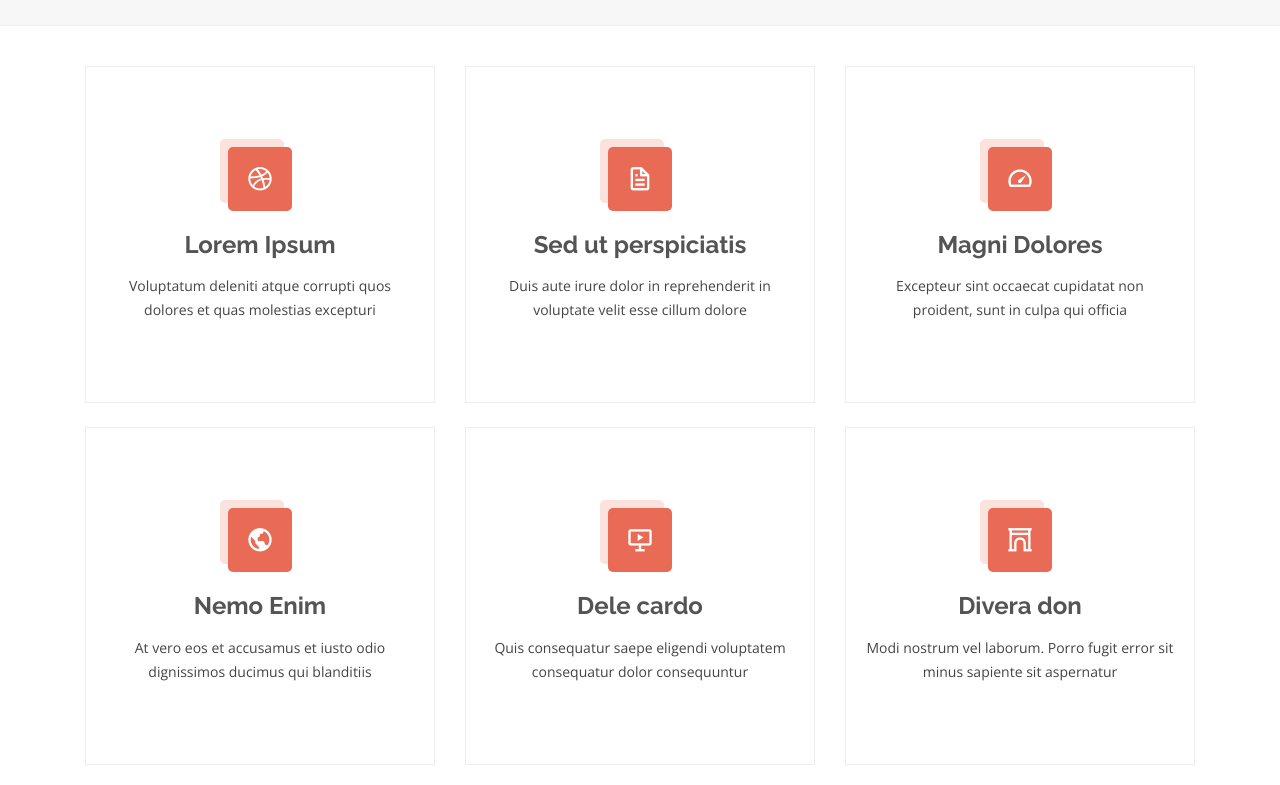
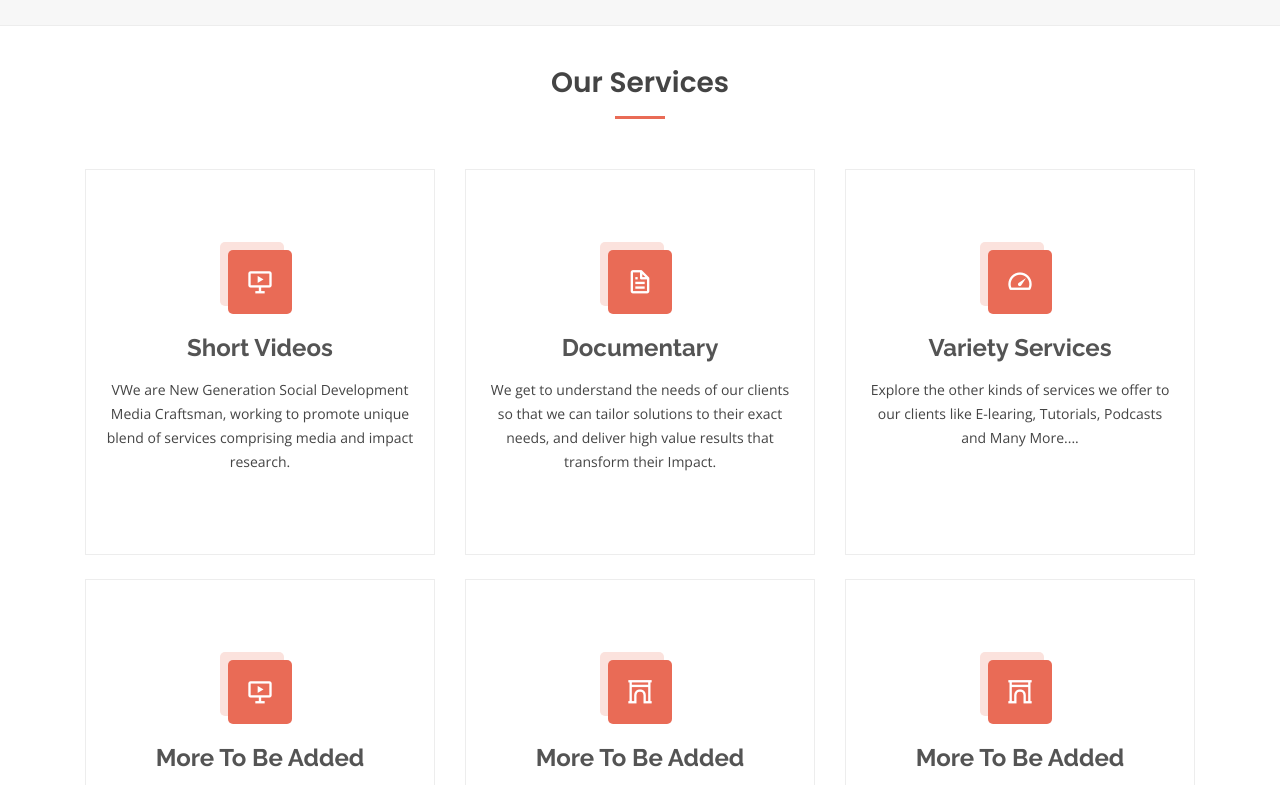
Before and after one commit to pratik-social/awazmedia, a plain HTML site: page services.html in a window 1280 px wide. Shown: the part 153-938 px from the top of the page. Drawn offline with nearby package versions, Linux system fonts and the light colour scheme.

Commit message:
Some small Changes

```diff
--- a/services.html
+++ b/services.html
@@ -5,7 +5,7 @@
   <meta charset="utf-8">
   <meta content="width=device-width, initial-scale=1.0" name="viewport">
 
-  <title>Services - Eterna Bootstrap Template</title>
+  <title>Services - AwaZ Media</title>
   <meta content="" name="descriptison">
   <meta content="" name="keywords">
 
@@ -98,62 +98,65 @@
     <section id="services" class="services">
       <div class="container">
 
+        <div class="section-title" data-aos="fade-up">
+          <h2>Our Services</h2>
+        </div>
+
         <div class="row">
           <div class="col-lg-4 col-md-6 d-flex align-items-stretch">
             <div class="icon-box">
-              <div class="icon"><i class="bx bxl-dribbble"></i></div>
-              <h4><a href="">Lorem Ipsum</a></h4>
-              <p>Voluptatum deleniti atque corrupti quos dolores et quas molestias excepturi</p>
+              <div class="icon"><i class="bx bx-slideshow"></i></div>
+              <h4><a href="">Short Videos</a></h4>
+              <p>VWe are New Generation Social Development Media Craftsman, working  to promote unique blend of services comprising media and impact research.</p>
             </div>
           </div>
 
           <div class="col-lg-4 col-md-6 d-flex align-items-stretch mt-4 mt-md-0">
             <div class="icon-box">
               <div class="icon"><i class="bx bx-file"></i></div>
-              <h4><a href="">Sed ut perspiciatis</a></h4>
-              <p>Duis aute irure dolor in reprehenderit in voluptate velit esse cillum dolore</p>
+              <h4><a href="">Documentary</a></h4>
+              <p>We get to understand the needs of our clients so that we can tailor solutions to their exact needs, and deliver high value results that transform their Impact.</p>
             </div>
           </div>
 
           <div class="col-lg-4 col-md-6 d-flex align-items-stretch mt-4 mt-lg-0">
             <div class="icon-box">
               <div class="icon"><i class="bx bx-tachometer"></i></div>
-              <h4><a href="">Magni Dolores</a></h4>
-              <p>Excepteur sint occaecat cupidatat non proident, sunt in culpa qui officia</p>
+              <h4><a href="">Variety Services</a></h4>
+              <p>Explore the other kinds of services we offer to our clients like E-learing, Tutorials, Podcasts and Many More....</p>
             </div>
           </div>
 
-          <div class="col-lg-4 col-md-6 d-flex align-items-stretch mt-4">
-            <div class="icon-box">
-              <div class="icon"><i class="bx bx-world"></i></div>
-              <h4><a href="">Nemo Enim</a></h4>
-              <p>At vero eos et accusamus et iusto odio dignissimos ducimus qui blanditiis</p>
-            </div>
-          </div>
 
           <div class="col-lg-4 col-md-6 d-flex align-items-stretch mt-4">
             <div class="icon-box">
               <div class="icon"><i class="bx bx-slideshow"></i></div>
-              <h4><a href="">Dele cardo</a></h4>
-              <p>Quis consequatur saepe eligendi voluptatem consequatur dolor consequuntur</p>
+              <h4><a href="">More To Be Added</a></h4>
+              <p>Skills are to be uploaded when enough data is provided</p>
             </div>
           </div>
 
           <div class="col-lg-4 col-md-6 d-flex align-items-stretch mt-4">
             <div class="icon-box">
               <div class="icon"><i class="bx bx-arch"></i></div>
-              <h4><a href="">Divera don</a></h4>
-              <p>Modi nostrum vel laborum. Porro fugit error sit minus sapiente sit aspernatur</p>
+              <h4><a href="">More To Be Added</a></h4>
+              <p>Skills are to be uploaded when enough data is provided</p>
             </div>
           </div>
-
+          <div class="col-lg-4 col-md-6 d-flex align-items-stretch mt-4">
+            <div class="icon-box">
+              <div class="icon"><i class="bx bx-arch"></i></div>
+              <h4><a href="">More To Be Added</a></h4>
+              <p>Skills are to be uploaded when enough data is provided</p>
+            </div>
+          </div>
         </div>
 
       </div>
     </section><!-- End Services Section -->
 
     <!-- ======= Our Skills Section ======= -->
-    <section id="skills" class="skills">
+    <!-- End Our Skills Section<section id="skills" class="skills">
       <div class="container">
 
         <div class="section-title">
@@ -162,9 +165,7 @@
         </div>
 
         <div class="row">
-          <div class="col-lg-6">
-            <img src="assets/img/skills-img.jpg" class="img-fluid" alt="">
-          </div>
+
           <div class="col-lg-6 pt-4 pt-lg-0 content">
             <h3>Voluptatem dignissimos provident quasi corporis voluptates</h3>
             <p class="font-italic">
@@ -207,7 +208,7 @@
         </div>
 
       </div>
-    </section><!-- End Our Skills Section -->
+    </section> -->
 
   </main><!-- End #main -->
 
```
Also changed, not shown: index.html (+1 -1 lines), team.html (+3 -3 lines).
